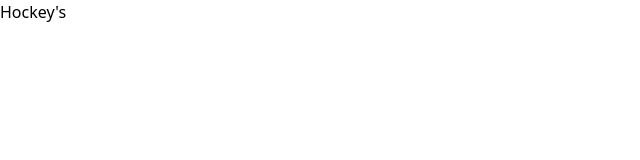
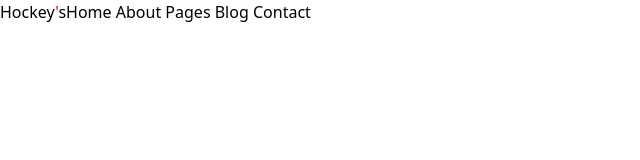
Before and after one commit to AninAlNayem/B9A3, a plain HTML site: page index.html in a window 1280 px wide. Shown: the whole page, without its empty margins (0-640 px from the left). Drawn offline with nearby package versions, Linux system fonts and the light colour scheme.

Commit message:
first commit

```diff
--- a/index.html
+++ b/index.html
@@ -8,9 +8,15 @@
 </head>
 <body>
 
-    <header>
-       <nav>
-         <h1>Hockey<span class="text-red">'</span>s</h1>
+    <header class="flex">
+        <h1 font>Hockey<span class="text-red-700">'</span>s</h1>
+        <nav>
+         <a href="home">Home</a>
+         <a href="about">About</a>
+         <a href="home">Pages</a>
+         <a href="home">Blog</a>
+         <a href="home">Contact</a>
+
        </nav>
     </header>
     <main>
```
